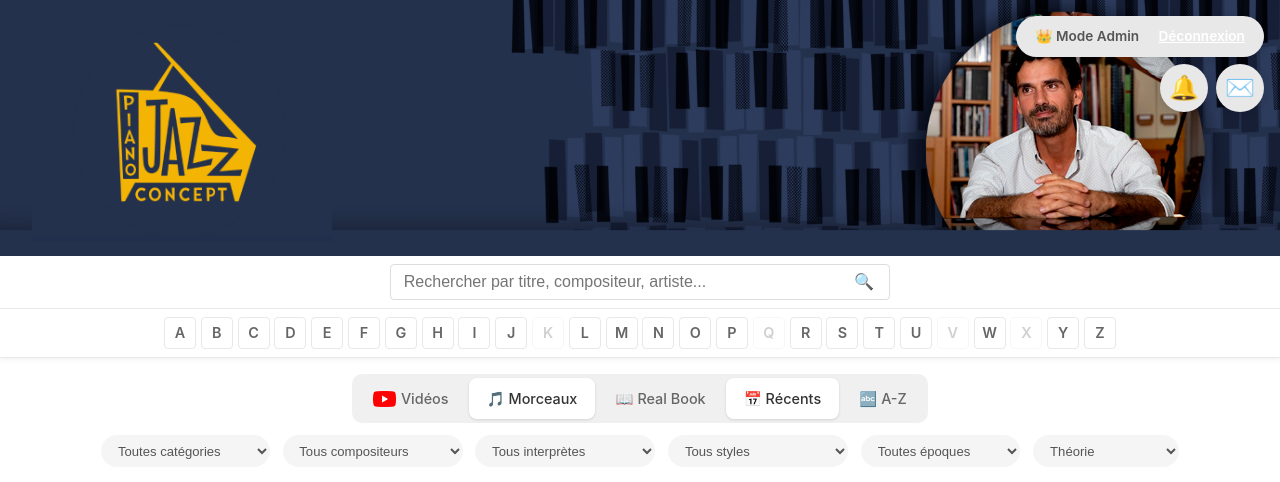
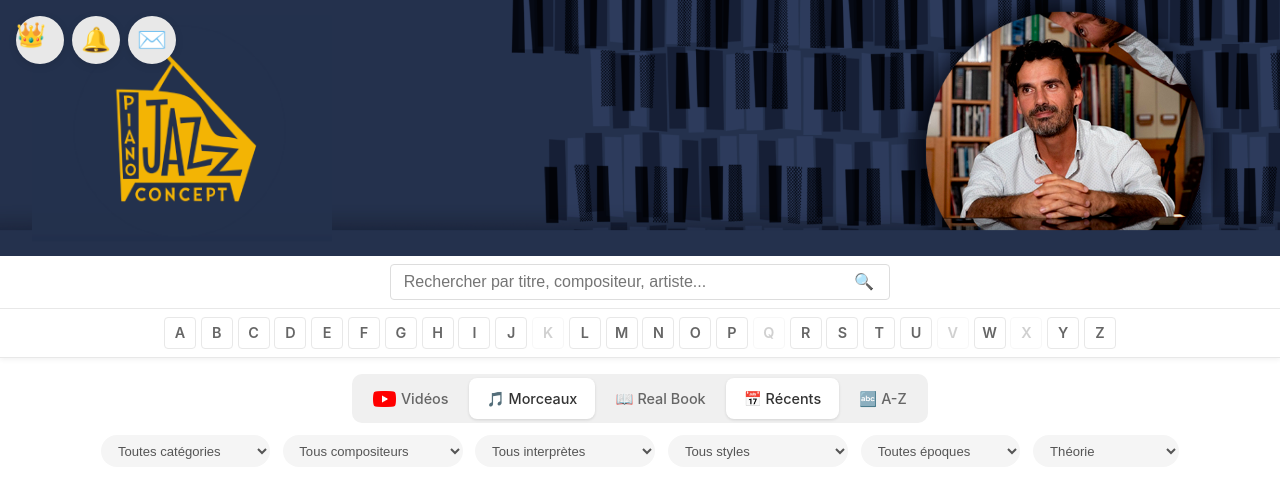
Before and after one commit to ColinusM/Piano-Jazz-Concept, a Flask app: a page that uses templates/index.html in a window 1280 px wide. Shown: the top 482 px of the page. Run offline with Flask 3, Linux system fonts and the light colour scheme; the visitor is signed in with stand-in values (Sample User, id 1); data comes from the database, SQL or seed files in the repository.

Commit message:
Move top buttons to left as circles, add clickable depth filter to Real Book legend
- Admin/bell/feedback buttons moved from right to left, all uniform circles
- Théorie/Mention legend items in Real Book view are now clickable filters
- Clicking toggles depth filter on/off

Co-Authored-By: Claude Opus 4.6 (1M context) <noreply@anthropic.com>

```diff
--- a/app/routes/main.py
+++ b/app/routes/main.py
@@ -55,10 +55,14 @@ def index():
                 'analysis_depth': s['analysis_depth'] or ''
             })
 
+        if depth_filter != 'all':
+            processed = [s for s in processed if s['analysis_depth'] == depth_filter]
+
         processed.sort(key=lambda x: x['song_title'].lower())
 
         return render_template('index_view.html',
                              songs=processed,
+                             depth_filter=depth_filter,
                              is_admin=session.get('admin', False))
 
     # Videos view
--- a/static/css/styles.css
+++ b/static/css/styles.css
@@ -567,18 +567,14 @@ select:focus { outline: none; background: #e8e8e8; }
     width: 100%;
 }
 
-.admin-indicator {
+.top-buttons {
     position: absolute;
     top: 1rem;
-    right: 1rem;
-    background: #e8e8e8;
-    color: #555;
-    padding: 0.6rem 1.2rem;
-    border-radius: 25px;
-    font-size: 0.85rem;
+    left: 1rem;
     z-index: 1000;
-    font-weight: 600;
-    box-shadow: 0 2px 8px rgba(0, 0, 0, 0.1);
+    display: flex;
+    gap: 0.5rem;
+    align-items: center;
 }
 
 .save-notification {
@@ -652,14 +648,8 @@ select:focus { outline: none; background: #e8e8e8; }
    7. NOTIFICATIONS
    ============================ */
 
-.notification-bell-container {
-    position: absolute;
-    top: 4rem;
-    right: 1rem;
-    z-index: 1000;
-    display: flex;
-    gap: 0.5rem;
-    align-items: center;
+.top-buttons .notification-bell {
+    text-decoration: none;
 }
 
 .notification-bell {
--- a/templates/index.html
+++ b/templates/index.html
@@ -8,22 +8,15 @@
     <link rel="stylesheet" href="{{ url_for('static', filename='css/styles.css') }}">
 </head>
 <body>
-    {% if is_admin %}
-    <div class="admin-indicator">
-        👑 Mode Admin
-        <a href="/logout" style="margin-left: 1rem; font-size: 0.85rem; color: #fff; text-decoration: underline;">Déconnexion</a>
-    </div>
-    {% else %}
-    <div class="admin-indicator">
-        <a href="/login" style="color: #fff; text-decoration: underline;">🔐 Admin Connexion</a>
-    </div>
-    {% endif %}
-    <div class="notification-bell-container">
+    <div class="top-buttons">
         {% if is_admin %}
+        <a href="/logout" class="notification-bell" title="Déconnexion Admin">👑</a>
         <button class="notification-bell" onclick="toggleNotifications()">
             🔔
             <span class="notification-badge" id="notificationBadge" style="display: none;">0</span>
         </button>
+        {% else %}
+        <a href="/login" class="notification-bell" title="Admin Connexion">🔐</a>
         {% endif %}
         <button class="notification-bell" onclick="document.getElementById('feedbackModal').style.display='flex'" title="Envoyer un retour">
             ✉️
```
Also changed, not shown: templates/index_view.html (+26 -2 lines).
